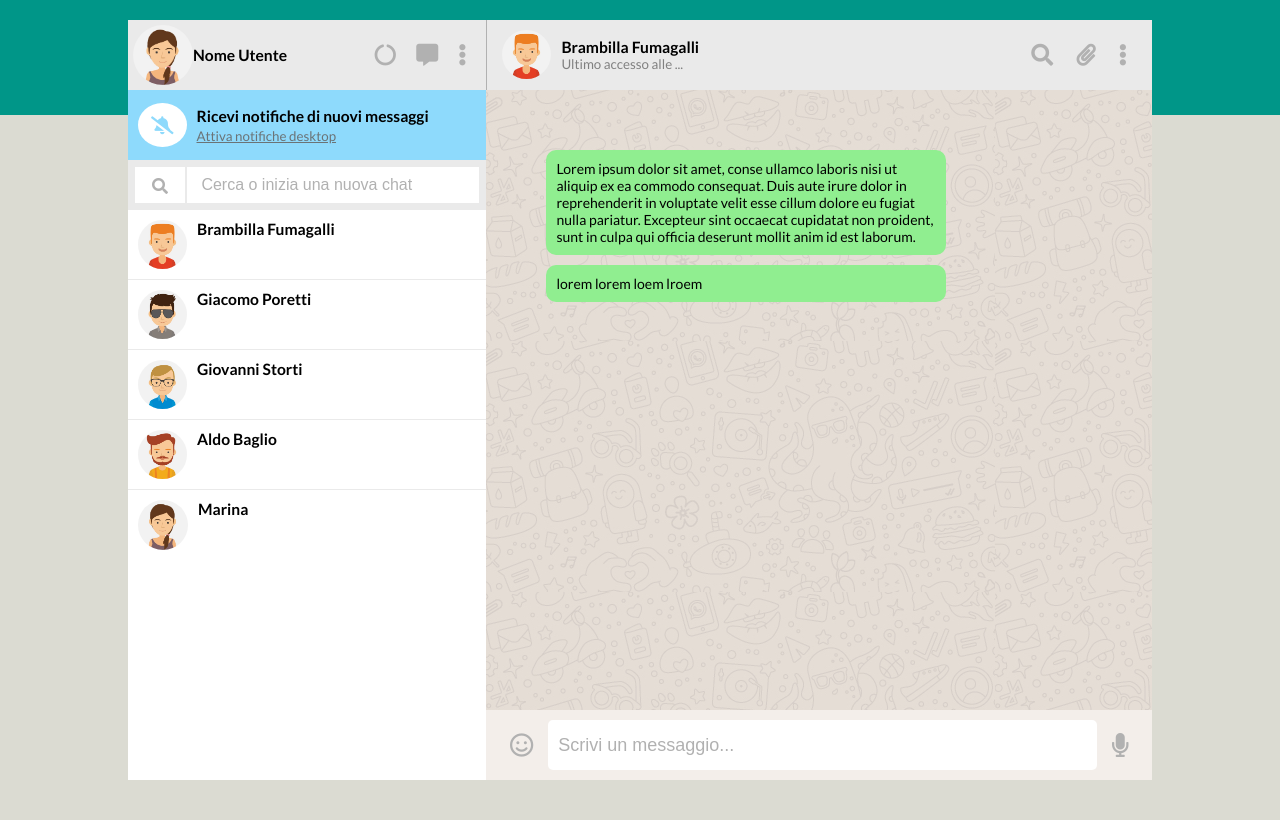
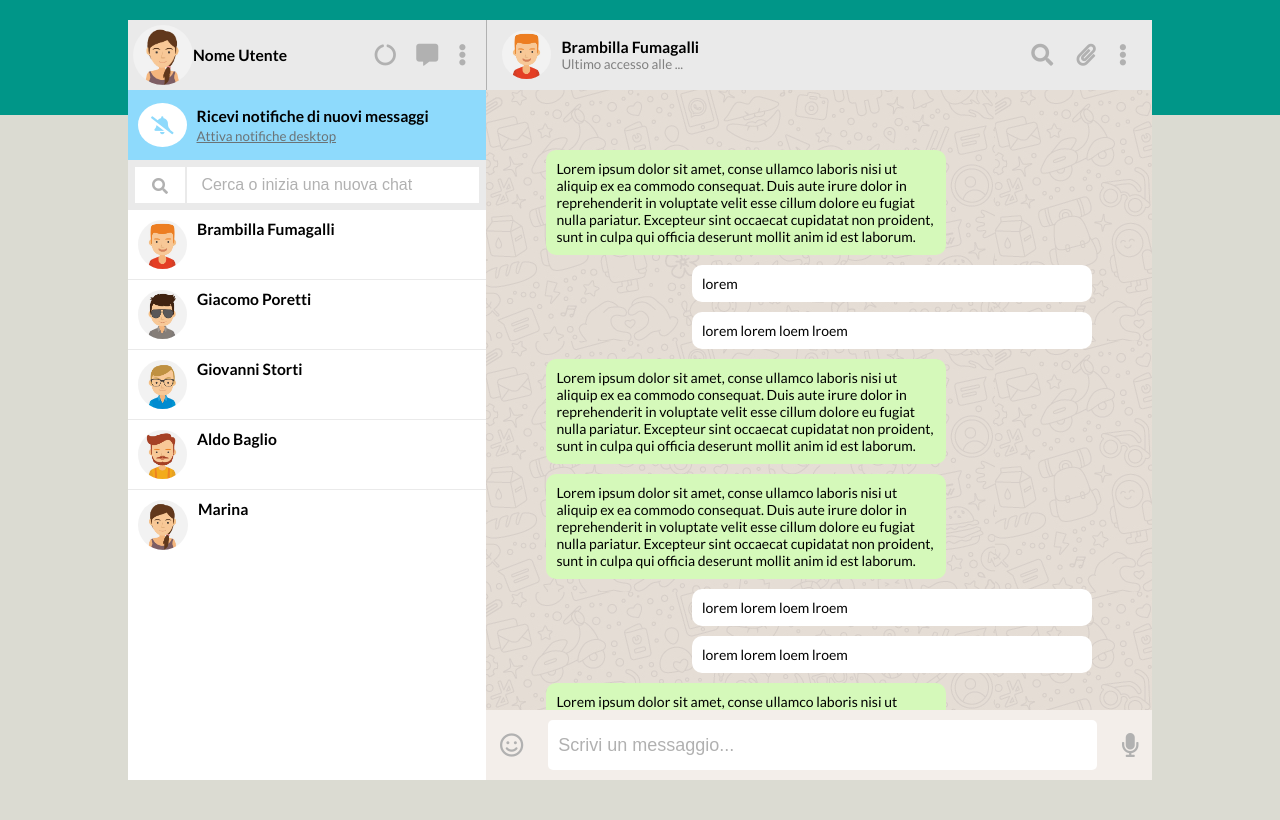
Before and after one commit to glSpisto-92/vue-boolzapp, a plain HTML site: page index.html in a window 1280 px wide. Drawn offline with Linux system fonts and the light colour scheme.

Commit message:
Aggiunto chat example. Grafica ok

```diff
--- a/css/style.css
+++ b/css/style.css
@@ -156,25 +156,26 @@ body{
   height: calc( 100% - 140px );
   background-image: url('../img/mine.jpg');
   padding: 50px;
+  overflow-y: auto;
 }
 
   /* section message */
-.message_content_left, .message_content_right{
+.message_content_users, .my_message_content{
   max-width: 400px;
   max-height: 100%;
-  background: lightgreen;
+  background: #D5F9BA;
   margin: 10px;
   display: flex;
   border-radius: 10px;
   padding: 10px;
   font-size: 14px;
 }
-.message_content_left{
-  justify-content: flex-start;
+.message_content_users{
+  margin-right: auto;
 }
-.message_content_right{
-
-
+.my_message_content{
+  margin-left: auto;
+  background: #fff;
 }
 
   /* section keyboard and input */
@@ -188,7 +189,7 @@ body{
   height: 100%;
   border-radius: 5px;
   border: none;
-  margin: 0 15px;
+  margin: 0 25px;
   font-size: 18px;
   padding: 5px;
 }
--- a/index.html
+++ b/index.html
@@ -103,12 +103,34 @@
 
         <!-- section chat/interaction... -->
         <div class="wrapper_chat">
-          <div class="message_content_left">
+          <!-- messages users -->
+          <div class="message_content_users">
             <p>Lorem ipsum dolor sit amet, conse ullamco laboris nisi ut aliquip ex ea commodo consequat. Duis aute irure dolor in reprehenderit in voluptate velit esse cillum dolore eu fugiat nulla pariatur. Excepteur sint occaecat cupidatat non proident, sunt in culpa qui officia deserunt mollit anim id est laborum.</p>
           </div>
-
-          <div class="message_content_right">
+          <!-- messages user -->
+          <div class="my_message_content">
+            <p>lorem </p>
+          </div>
+          <div class="my_message_content">
             <p>lorem lorem loem lroem</p>
+          </div>
+          <div class="message_content_users">
+            <p>Lorem ipsum dolor sit amet, conse ullamco laboris nisi ut aliquip ex ea commodo consequat. Duis aute irure dolor in reprehenderit in voluptate velit esse cillum dolore eu fugiat nulla pariatur. Excepteur sint occaecat cupidatat non proident, sunt in culpa qui officia deserunt mollit anim id est laborum.</p>
+          </div>
+          <div class="message_content_users">
+            <p>Lorem ipsum dolor sit amet, conse ullamco laboris nisi ut aliquip ex ea commodo consequat. Duis aute irure dolor in reprehenderit in voluptate velit esse cillum dolore eu fugiat nulla pariatur. Excepteur sint occaecat cupidatat non proident, sunt in culpa qui officia deserunt mollit anim id est laborum.</p>
+          </div>
+          <div class="my_message_content">
+            <p>lorem lorem loem lroem</p>
+          </div>
+          <div class="my_message_content">
+            <p>lorem lorem loem lroem</p>
+          </div>
+          <div class="message_content_users">
+            <p>Lorem ipsum dolor sit amet, conse ullamco laboris nisi ut aliquip ex ea commodo consequat. Duis aute irure dolor in reprehenderit in voluptate velit esse cillum dolore eu fugiat nulla pariatur. Excepteur sint occaecat cupidatat non proident, sunt in culpa qui officia deserunt mollit anim id est laborum.</p>
+          </div>
+          <div class="message_content_users">
+            <p>Lorem ipsum dolor sit amet, conse ullamco laboris nisi ut aliquip ex ea commodo consequat. Duis aute irure dolor in reprehenderit in voluptate velit esse cillum dolore eu fugiat nulla pariatur. Excepteur sint occaecat cupidatat non proident, sunt in culpa qui officia deserunt mollit anim id est laborum.</p>
           </div>
 
         </div>
```
